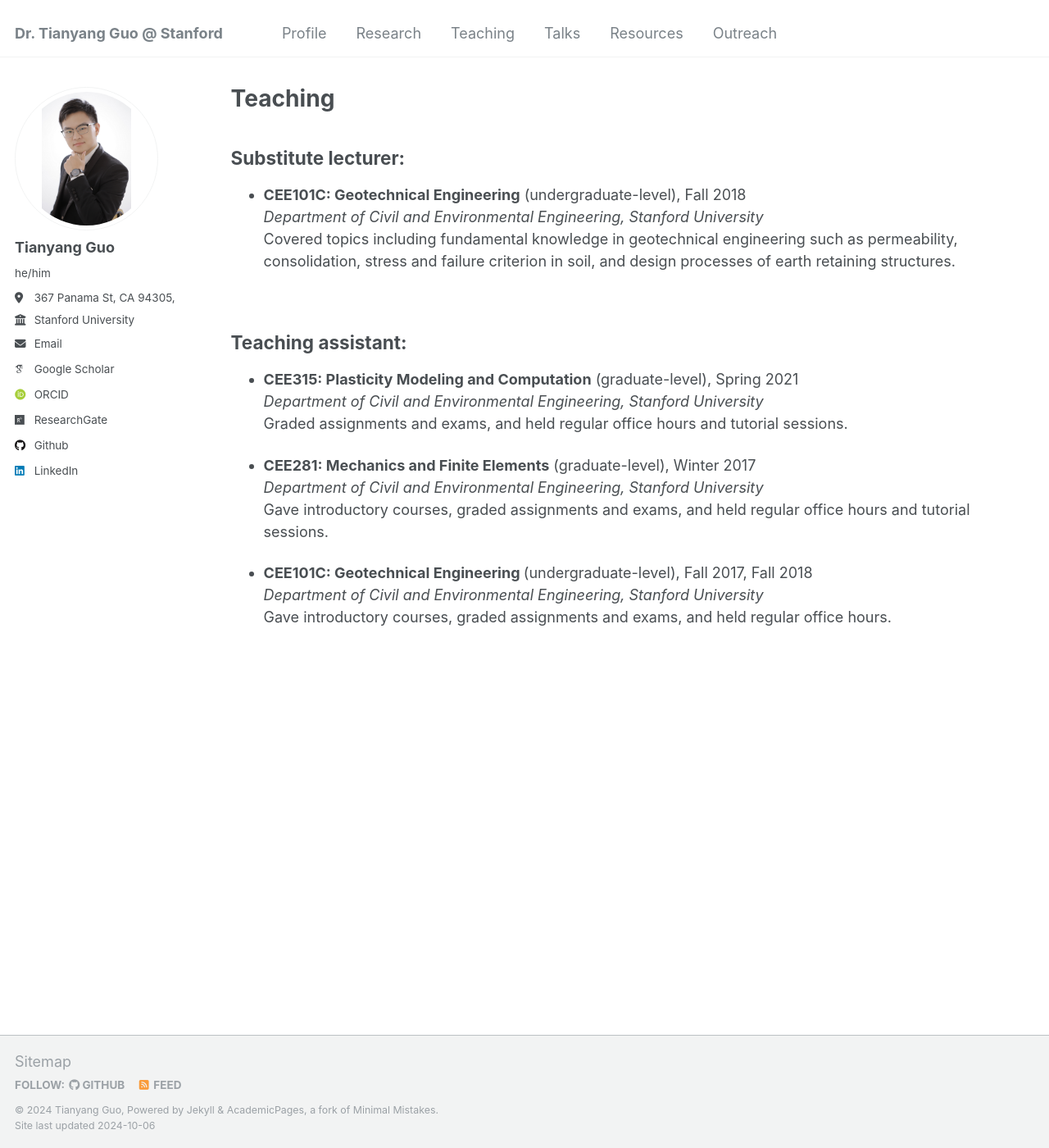
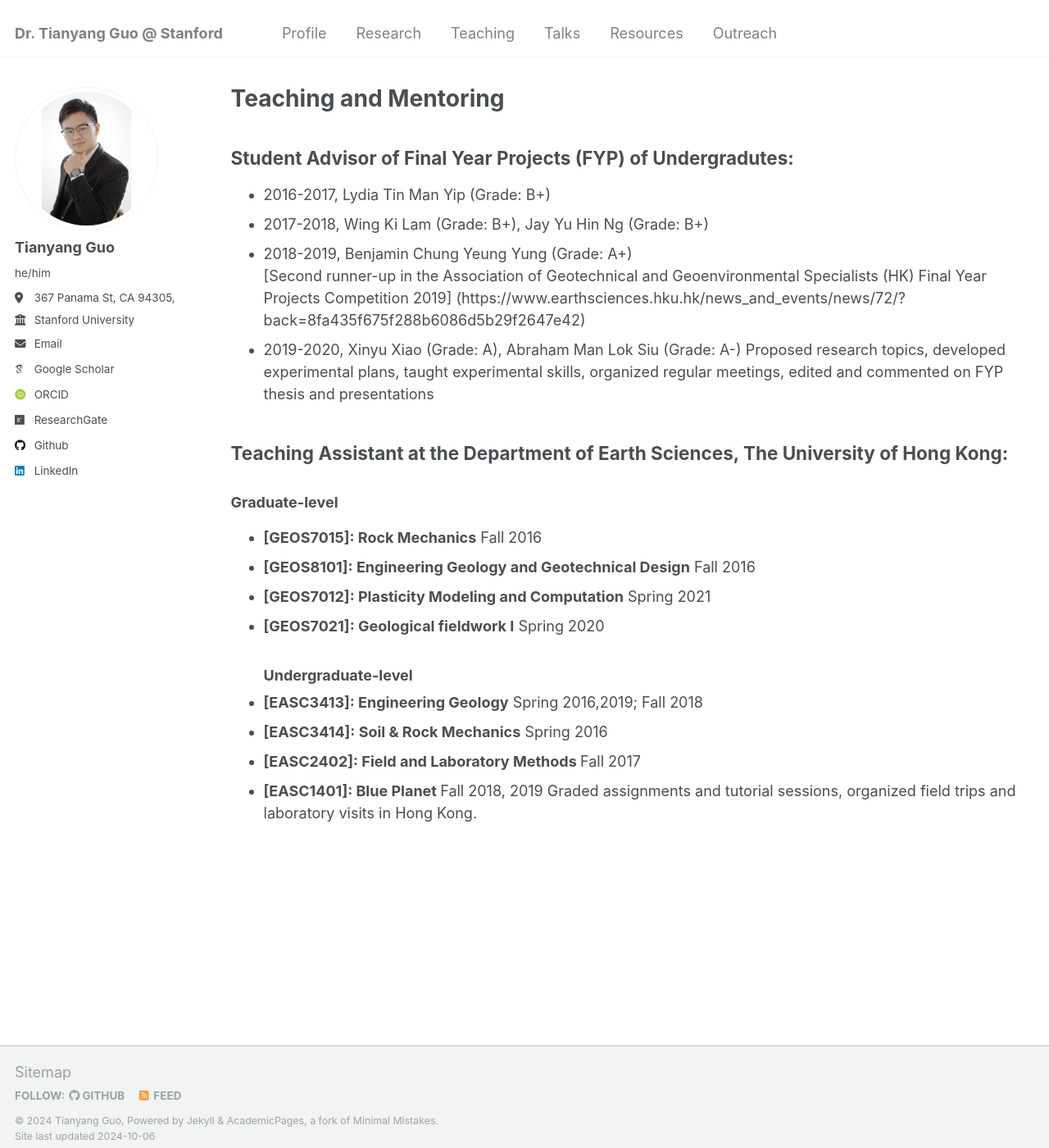
Before and after one commit to guotystanford/guotystanford.github.io, a Jekyll site: the page built from _pages/teaching.md, in a window 1280 px wide and 1400 px high. Shown: the whole window at 82% size. Built offline with Jekyll 4.4.1, drawn with Linux system fonts in a browser that asks for light colours; some web fonts are replaced.

Commit message:
Update teaching.md

```diff
--- a/_pages/teaching.md
+++ b/_pages/teaching.md
@@ -1,27 +1,30 @@
 ---
 layout: archive
-title: "Teaching"
+title: "Teaching and Mentoring"
 permalink: /teaching/
 author_profile: true
 ---
 
 {% include base_path %}
 
-## Substitute lecturer:
-* <b>CEE101C: Geotechnical Engineering</b> (undergraduate-level), Fall 2018
-  <i>Department of Civil and Environmental Engineering, Stanford University</i>
-  Covered topics including fundamental knowledge in geotechnical engineering such as permeability, consolidation, stress and failure criterion in soil, and design processes of earth retaining structures.
+## Student Advisor of Final Year Projects (FYP) of Undergradutes:
+* 2016-2017, Lydia Tin Man Yip (Grade: B+)
+* 2017-2018, Wing Ki Lam (Grade: B+), Jay Yu Hin Ng (Grade: B+)
+* 2018-2019, Benjamin Chung Yeung Yung (Grade: A+)
+  [Second runner-up in the Association of Geotechnical and Geoenvironmental Specialists (HK) Final Year Projects Competition 2019] (https://www.earthsciences.hku.hk/news_and_events/news/72/?back=8fa435f675f288b6086d5b29f2647e42)
+* 2019-2020, Xinyu Xiao (Grade: A), Abraham Man Lok Siu (Grade: A-)
+Proposed research topics, developed experimental plans, taught experimental skills, organized regular meetings, edited and commented on FYP thesis and presentations
 <br>
 
-## Teaching assistant:
-* <b>CEE315: Plasticity Modeling and Computation</b> (graduate-level), Spring 2021
-  <i>Department of Civil and Environmental Engineering, Stanford University</i>
-  Graded assignments and exams, and held regular office hours and tutorial sessions.
-
-* <b>CEE281: Mechanics and Finite Elements</b> (graduate-level), Winter 2017
-  <i>Department of Civil and Environmental Engineering, Stanford University</i>
-  Gave introductory courses, graded assignments and exams, and held regular office hours and tutorial sessions.
-
-* <b>CEE101C: Geotechnical Engineering </b> (undergraduate-level), Fall 2017, Fall 2018
-  <i>Department of Civil and Environmental Engineering, Stanford University</i>
-  Gave introductory courses, graded assignments and exams, and held regular office hours.
+## Teaching Assistant at the Department of Earth Sciences, The University of Hong Kong:
+### Graduate-level
+* <b>[GEOS7015]: Rock Mechanics</b> Fall 2016
+* <b>[GEOS8101]: Engineering Geology and Geotechnical Design</b> Fall 2016
+* <b>[GEOS7012]: Plasticity Modeling and Computation</b> Spring 2021
+* <b>[GEOS7021]: Geological fieldwork I</b> Spring 2020
+### Undergraduate-level
+* <b>[EASC3413]: Engineering Geology</b> Spring 2016,2019; Fall 2018
+* <b>[EASC3414]: Soil & Rock Mechanics</b> Spring 2016
+* <b>[EASC2402]: Field and Laboratory Methods </b> Fall 2017
+* <b>[EASC1401]: Blue Planet </b> Fall 2018, 2019
+  Graded assignments and tutorial sessions, organized field trips and laboratory visits in Hong Kong.
```
